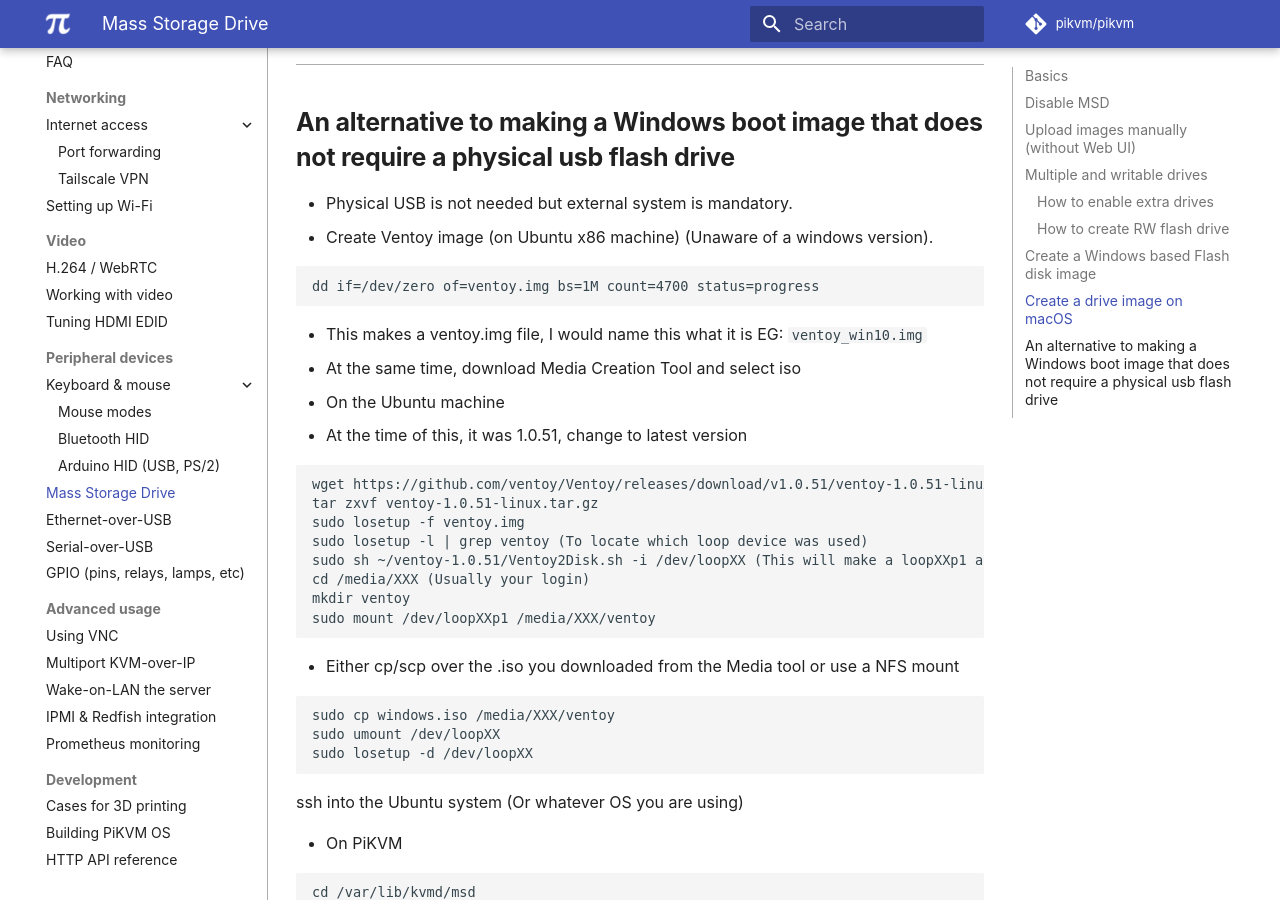
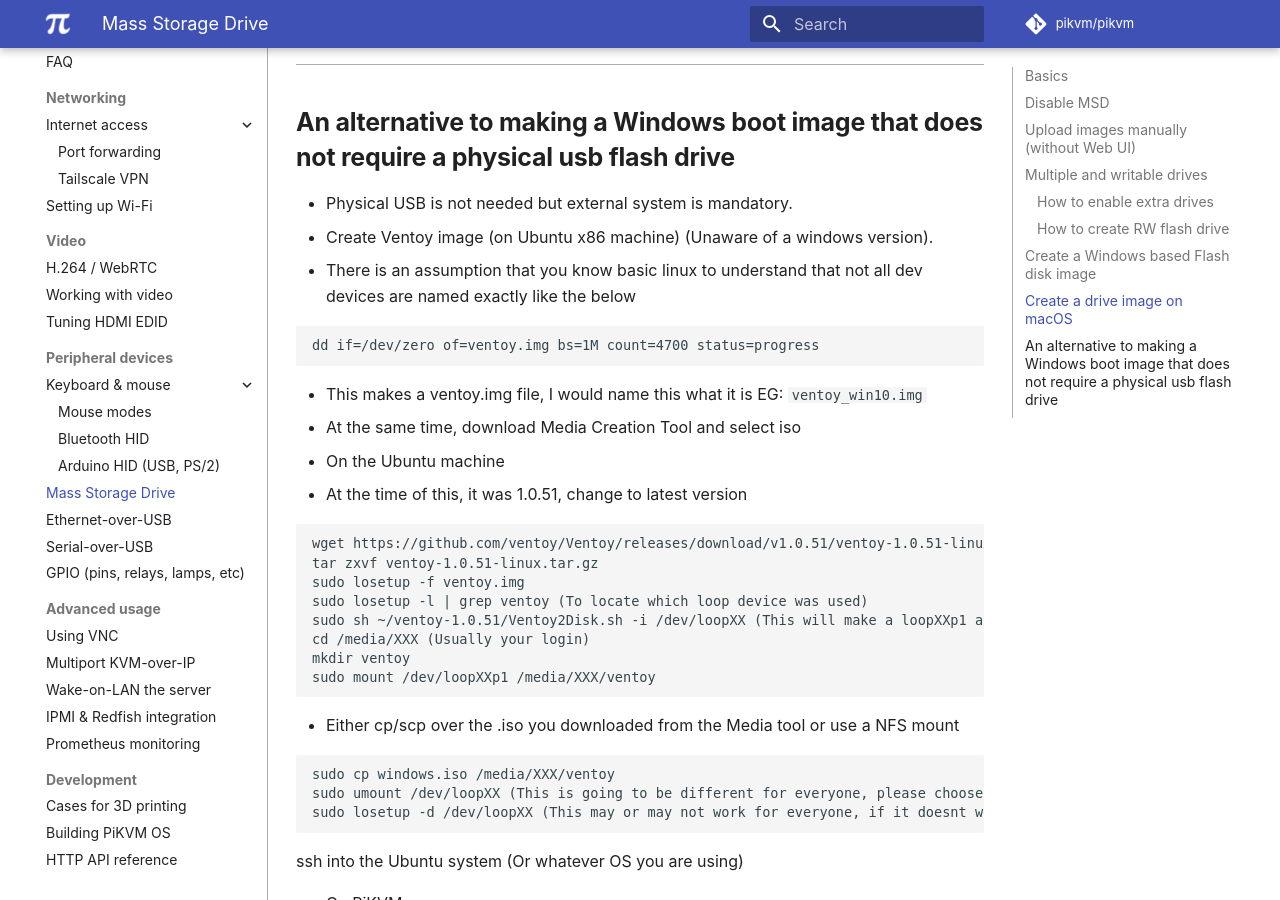
Before and after one commit to pikvm/pikvm, an MkDocs documentation site: the page built from docs/msd.md, in a window 1280 px wide and 900 px high, scrolled down 5490 px. Built offline with MkDocs 1.6.1 and Material for MkDocs 9.7.7, drawn with Linux system fonts in a browser that asks for light colours; some web fonts are replaced; comment, search, counter and statistics services are not loaded.

Commit message:
Update msd.md
Added verbiage for clarity

````diff
--- a/docs/msd.md
+++ b/docs/msd.md
@@ -230,6 +230,7 @@
 
 * Physical USB is not needed but external system is mandatory.
 * Create Ventoy image (on Ubuntu x86 machine) (Unaware of a windows version).
+* There is an assumption that you know basic linux to understand that not all dev devices are named exactly like the below
 
 ```
 dd if=/dev/zero of=ventoy.img bs=1M count=4700 status=progress
@@ -256,8 +257,8 @@
 
 ```
 sudo cp windows.iso /media/XXX/ventoy
-sudo umount /dev/loopXX
-sudo losetup -d /dev/loopXX
+sudo umount /dev/loopXX (This is going to be different for everyone, please choose the same one you mounted earlier)
+sudo losetup -d /dev/loopXX (This may or may not work for everyone, if it doesnt work, skip and move forward)
 ```
 
 ssh into the Ubuntu system (Or whatever OS you are using)
````
